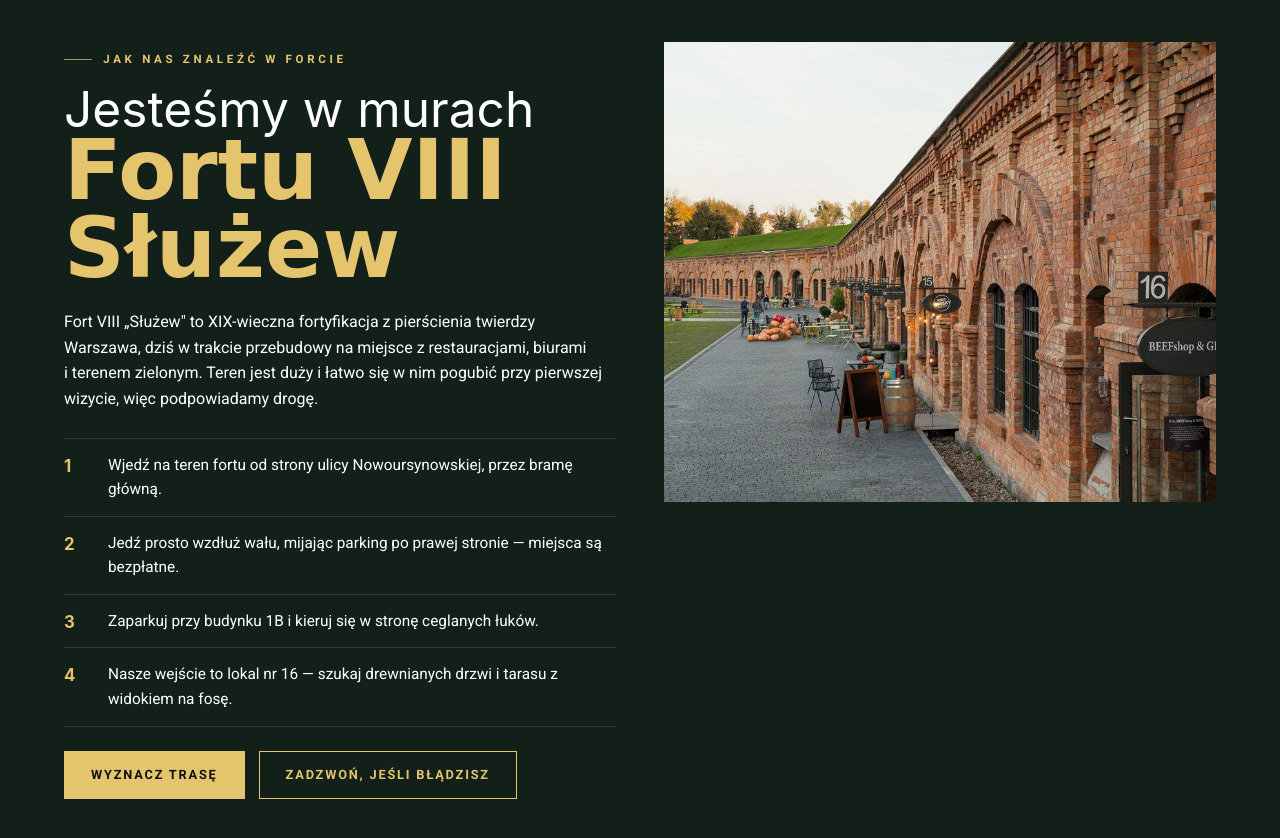
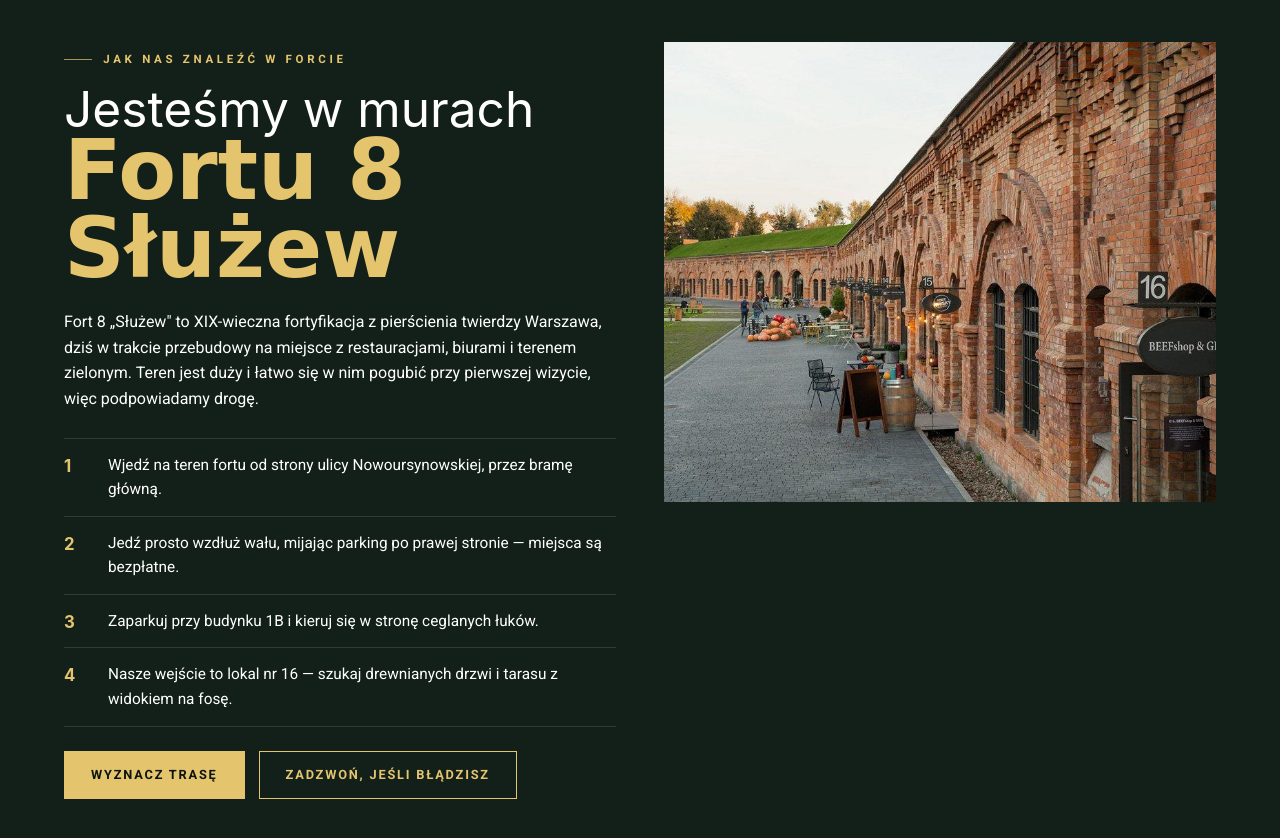
Before and after one commit to Mieszek123/BeefShop, a plain HTML site: page index.html in a window 1280 px wide. Shown: the part 4860-5698 px from the top of the page. Drawn offline with Linux system fonts and the light colour scheme; a web font is replaced by a local one.

Commit message:
Update index.html

```diff
--- a/index.html
+++ b/index.html
@@ -1630,10 +1630,10 @@
           <span class="eyebrow">Jak nas znaleźć w Forcie</span>
           <h2>
             Jesteśmy w&nbsp;murach
-            <span class="gold-script">Fortu VIII Służew</span>
+            <span class="gold-script">Fortu 8 Służew</span>
           </h2>
           <p>
-            Fort VIII „Służew" to XIX-wieczna fortyfikacja z&nbsp;pierścienia
+            Fort 8 „Służew" to XIX-wieczna fortyfikacja z&nbsp;pierścienia
             twierdzy Warszawa, dziś w&nbsp;trakcie przebudowy na miejsce
             z&nbsp;restauracjami, biurami i&nbsp;terenem zielonym. Teren jest
             duży i&nbsp;łatwo się w&nbsp;nim pogubić przy pierwszej wizycie,
```
